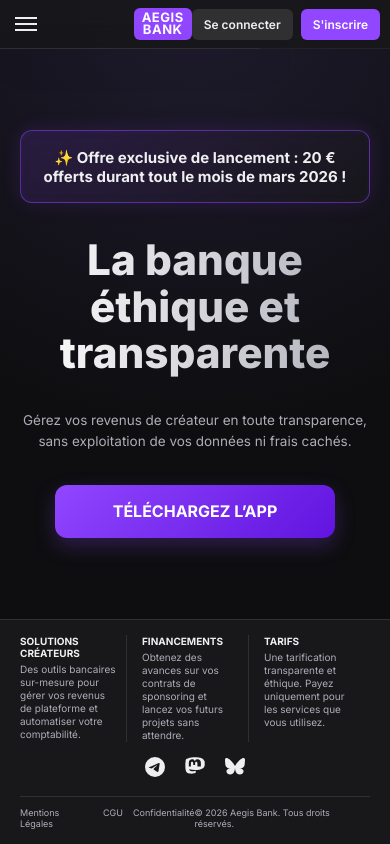
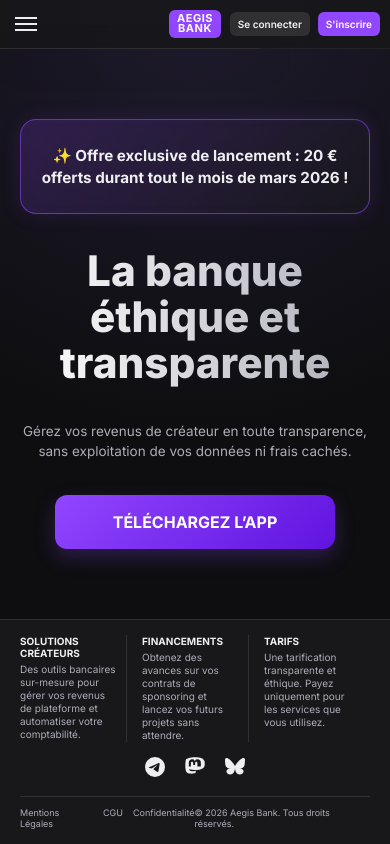
Before and after one commit to CharlesDUCAMP/AegisBank, a plain HTML site: page index.html in a window 390 px wide. Drawn offline with Linux system fonts and the light colour scheme.

Commit message:
Update style.css
FINAL FINAL FINAL FINAL FINAL FINAL

```diff
--- a/style.css
+++ b/style.css
@@ -9,22 +9,23 @@
 
 body {
     font-family: 'Inter', sans-serif;
-    /* Utilisation de dvh (équivalent vh mais gère mieux les barres de navigateur mobile) */
+    /* Utilisation de dvh pour coller parfaitement à la hauteur de l'écran mobile */
     height: 100dvh;
     display: flex;
     flex-direction: column;
     background: radial-gradient(circle at top, #1f1b2e 0%, #0E0E10 50%);
     color: #EFEFF1;
-    overflow: hidden; /* Empêche le scroll global du site */
+    overflow: hidden; /* Maintient le concept de No Scroll global */
 }
 
+/* Animation de lueur "Néon" pour la carte promo */
 @keyframes pulseGlow {
     0% { box-shadow: 0 0 20px rgba(145, 70, 255, 0.15), inset 0 0 10px rgba(145, 70, 255, 0.05); }
     100% { box-shadow: 0 0 35px rgba(145, 70, 255, 0.35), inset 0 0 20px rgba(145, 70, 255, 0.15); }
 }
 
 /* =========================================
-   2. HEADER (GRID POUR CENTRAGE PARFAIT)
+   2. HEADER (GRID POUR CENTRAGE ABSOLU)
    ========================================= */
 .header {
     background-color: rgba(24, 24, 27, 0.85);
@@ -36,42 +37,15 @@ body {
 
 .header__nav {
     display: grid;
-    /* Grid en 3 colonnes : les côtés prennent l'espace restant (1fr), le milieu s'adapte (auto) */
+    /* Les 1fr de chaque côté garantissent le centrage parfait du milieu */
     grid-template-columns: 1fr auto 1fr;
     align-items: center;
     padding: 0 15px;
 }
 
-.header__nav-left {
-    display: flex;
-    justify-content: flex-start;
-}
-
-.header__nav-center {
-    display: flex;
-    justify-content: center;
-}
-
-.header__nav-right {
-    display: flex;
-    justify-content: flex-end;
-    gap: 8px;
-}
-
-/* Adaptation Header Mobile */
-@media (max-width: 480px) {
-    .header__nav {
-        padding: 0 10px;
-    }
-    /* On réduit les boutons pour que ça tienne toujours sur une ligne */
-    .header__btn {
-        padding: 6px 8px;
-        font-size: 10px;
-    }
-    .header__logo-text {
-        font-size: 11px;
-    }
-}
+.header__nav-left { display: flex; justify-content: flex-start; }
+.header__nav-center { display: flex; justify-content: center; }
+.header__nav-right { display: flex; justify-content: flex-end; gap: 8px; }
 
 /* --- ÉLÉMENTS DU HEADER --- */
 .header__burger {
@@ -91,9 +65,10 @@ body {
     width: 22px;
     height: 2px;
     background-color: #EFEFF1;
-    transition: all 0.3s ease;
+    transition: transform 0.3s ease, opacity 0.3s ease, background-color 0.3s ease;
 }
 
+/* Animation de transformation du burger */
 .header__burger.is-active .header__burger-line:nth-child(1) { transform: translateY(6px) rotate(45deg); background-color: #9146FF; }
 .header__burger.is-active .header__burger-line:nth-child(2) { opacity: 0; }
 .header__burger.is-active .header__burger-line:nth-child(3) { transform: translateY(-6px) rotate(-45deg); background-color: #9146FF; }
@@ -108,7 +83,10 @@ body {
     text-decoration: none;
     color: #fff;
     line-height: 0.9;
+    transition: transform 0.2s ease;
 }
+
+.header__logo:hover { transform: scale(1.05); }
 
 .header__logo-text { font-weight: 700; font-size: 13px; text-transform: uppercase; letter-spacing: 0.5px; }
 
@@ -120,11 +98,13 @@ body {
     border-radius: 6px;
     font-size: 12px;
     font-weight: 600;
-    transition: all 0.3s ease;
     white-space: nowrap;
+    transition: all 0.2s ease;
 }
 
+.header__btn:hover { background-color: #464649; }
 .header__btn--dark { background-color: #9146FF; color: #fff; }
+.header__btn--dark:hover { background-color: #772CE8; }
 
 /* --- MENU DROPDOWN --- */
 .header__menu {
@@ -141,7 +121,7 @@ body {
     flex-direction: column;
     max-height: 0;
     overflow: hidden;
-    transition: max-height 0.3s ease;
+    transition: max-height 0.4s cubic-bezier(0.4, 0, 0.2, 1);
     box-shadow: 10px 10px 30px rgba(0, 0, 0, 0.8);
 }
 
@@ -154,18 +134,25 @@ body {
     font-weight: 600;
     font-size: 14px;
     transition: all 0.2s ease;
+    border-left: 3px solid transparent;
+}
+
+.header__menu-link:hover {
+    background-color: rgba(145, 70, 255, 0.1);
+    color: #9146FF;
+    border-left: 3px solid #9146FF;
+    padding-left: 25px;
 }
 
 /* =========================================
-   3. SECTION HÉRO (AUTO-ADAPTIVE NO SCROLL)
+   3. SECTION HÉRO (CENTRE ADAPTATIF)
    ========================================= */
 .main {
-    flex: 1; /* Prend tout l'espace central */
+    flex: 1;
     display: flex;
-    align-items: center; /* Centre verticalement */
+    align-items: center;
     justify-content: center;
     padding: 20px;
-    overflow-y: auto; /* Autorise le scroll interne uniquement si nécessaire */
 }
 
 .hero {
@@ -173,25 +160,37 @@ body {
     flex-direction: column;
     align-items: center;
     text-align: center;
-    gap: clamp(15px, 4vh, 40px); /* Gap dynamique : diminue sur petit écran */
-    max-width: 600px;
+    gap: clamp(15px, 4vh, 40px);
+    max-width: 800px; /* Plus large pour l'effet bannière */
     width: 100%;
 }
 
 .hero__promo-card {
     width: 100%;
-    background: linear-gradient(135deg, rgba(145, 70, 255, 0.15) 0%, rgba(24, 24, 27, 0.8) 100%);
+    background: linear-gradient(135deg, rgba(145, 70, 255, 0.2) 0%, rgba(24, 24, 27, 0.85) 100%);
     backdrop-filter: blur(5px);
-    border: 1px solid rgba(145, 70, 255, 0.5);
-    border-radius: 12px;
-    padding: clamp(10px, 2vh, 20px);
-    font-size: clamp(12px, 1.8vh, 15px);
+    border: 1px solid rgba(145, 70, 255, 0.6);
+    border-radius: 16px;
+    padding: clamp(15px, 3vh, 25px) clamp(20px, 5vw, 40px);
+    font-size: clamp(13px, 1.8vh, 16px);
     font-weight: 700;
     animation: pulseGlow 2.5s infinite alternate;
+    transition: all 0.3s ease;
+}
+
+.hero__promo-card p {
+    margin: 0;
+    line-height: 1.4;
+    text-wrap: balance; /* Empêche les mots orphelins (comme "2026") */
+}
+
+.hero__promo-card:hover {
+    transform: translateY(-5px) scale(1.01);
+    box-shadow: 0 0 60px rgba(145, 70, 255, 0.6), inset 0 0 30px rgba(145, 70, 255, 0.3) !important;
 }
 
 .hero__title {
-    font-size: clamp(24px, 5vh, 52px); /* Titre qui s'adapte à la hauteur et largeur */
+    font-size: clamp(24px, 5vh, 52px);
     font-weight: 800;
     line-height: 1.1;
     background: linear-gradient(to right, #ffffff, #ADADB8);
@@ -218,11 +217,21 @@ body {
     text-transform: uppercase;
     text-decoration: none;
     box-shadow: 0 8px 20px rgba(145, 70, 255, 0.25);
-    transition: all 0.3s ease;
+    transition: all 0.3s cubic-bezier(0.25, 0.8, 0.25, 1);
+}
+
+.hero__app-link:hover {
+    transform: translateY(-4px);
+    box-shadow: 0 12px 30px rgba(145, 70, 255, 0.45);
+}
+
+.hero__app-link:active {
+    transform: translateY(1px);
+    box-shadow: 0 2px 10px rgba(145, 70, 255, 0.2);
 }
 
 /* =========================================
-   4. PIED DE PAGE (FOOTER COMPRESSÉ)
+   4. PIED DE PAGE (FOOTER)
    ========================================= */
 .footer {
     background-color: #18181B;
@@ -233,16 +242,9 @@ body {
     gap: 15px;
 }
 
-/* On cache les sections de texte sur petit mobile pour garder le no-scroll */
-@media (max-height: 650px) {
-    .footer__content { display: none; }
-}
+@media (max-height: 650px) { .footer__content { display: none; } }
 
-.footer__content {
-    display: flex;
-    gap: 15px;
-}
-
+.footer__content { display: flex; gap: 15px; }
 .footer__section { flex: 1; border-right: 1px solid #303032; padding-right: 10px; }
 .footer__section:last-child { border-right: none; }
 
@@ -250,7 +252,8 @@ body {
 .footer__text { font-size: 10px; color: #ADADB8; line-height: 1.3; }
 
 .footer__socials { display: flex; justify-content: center; gap: 20px; }
-.footer__icon { width: 20px; height: 20px; fill: #EFEFF1; }
+.footer__icon { width: 20px; height: 20px; fill: #EFEFF1; transition: all 0.2s ease; }
+.footer__social-link:hover .footer__icon { fill: #9146FF; transform: translateY(-3px); }
 
 .footer__legal {
     display: flex;
@@ -260,4 +263,12 @@ body {
     padding-top: 10px;
 }
 .footer__legal-links { display: flex; gap: 10px; }
-.footer__legal-link, .footer__copyright { font-size: 9px; color: #ADADB8; text-decoration: none; }
+.footer__legal-link, .footer__copyright { font-size: 9px; color: #ADADB8; text-decoration: none; transition: color 0.2s ease; }
+.footer__legal-link:hover { color: #9146FF; }
+
+/* Adaptations Header Mobile */
+@media (max-width: 480px) {
+    .header__nav { padding: 0 10px; }
+    .header__btn { padding: 6px 8px; font-size: 10px; }
+    .header__logo-text { font-size: 11px; }
+}
```
